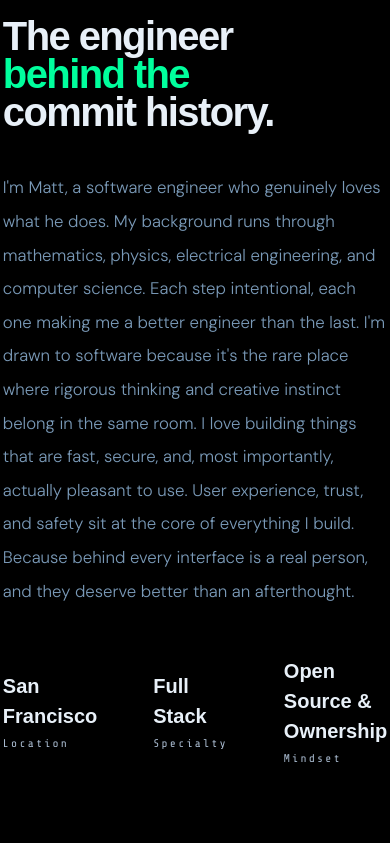
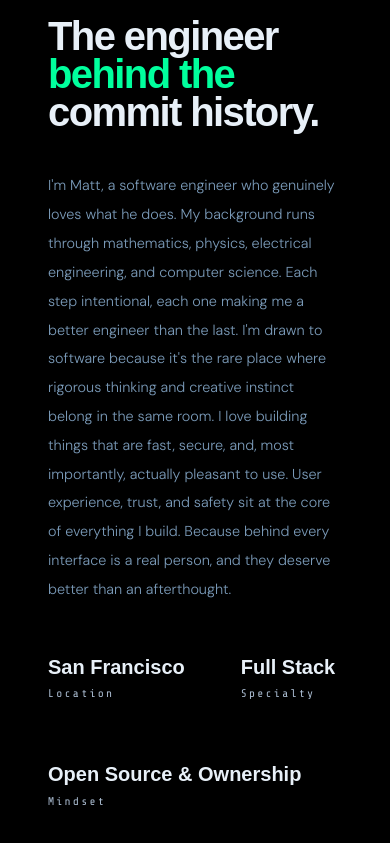
Before and after one commit to Matt-Hamilton-GitHub/mh.portal.v2.0, a React (Vite) app: page / in a window 390 px wide. Shown: the part 1107-1950 px from the top of the page. Built offline with nearby package versions, Linux system fonts and the light colour scheme; a web font is replaced by a local one.

Commit message:
minor layout update for About Section

```diff
--- a/src/components/AboutSection.jsx
+++ b/src/components/AboutSection.jsx
@@ -18,10 +18,10 @@ const AboutSection = () => {
                   </h2>
                 </Reveal>
                 <Reveal delay={0.12}>
-                  <p className="leading-loose font-light max-w-2xl" style={{ color: "#7a9ab8", fontSize: "1.05rem" }}>{ME.about}</p>
+                  <p className="leading-loose font-light max-w-2xl text-[.9rem] sm:text-[1.05rem]" style={{ color: "#7a9ab8" }}>{ME.about}</p>
                 </Reveal>
                 <Reveal delay={0.22}>
-                  <div className="flex gap-14 mt-12 max-w-2xl justify-start items-center ">
+                  <div className="flex flex-wrap gap-14 mt-12 max-w-2xl justify-start items-center ">
                     {[["San Francisco","Location"],["Full Stack","Specialty"],["Open Source & Ownership","Mindset"]].map(([v,l]) => (
                       <div key={l} className="">
                         <div style={{ fontFamily: "'Clash Display', sans-serif", fontSize: "1.25rem", fontWeight: 600, color: "#e8f0f8" }}>{v}</div>
```
